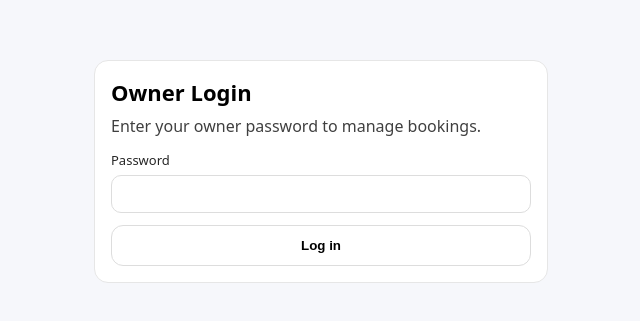
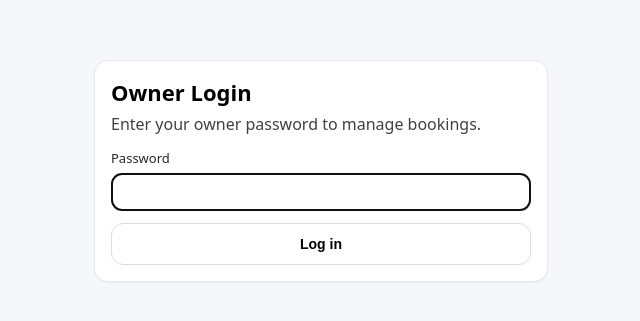
Before and after one commit to Liamdlking/Kingscaravan, a Next.js app: page /login in a window 1280 px wide. Shown: the part 249-570 px from the top of the page, without its empty margins (319-959 px from the left). Built offline with nearby package versions, Linux system fonts and the light colour scheme.

Commit message:
Update page.tsx

```diff
--- a/app/login/page.tsx
+++ b/app/login/page.tsx
@@ -19,6 +19,7 @@ export default function LoginPage() {
     });
 
     const json = await res.json();
+
     if (!res.ok) {
       setMsg(json?.error || "Login failed");
       return;
@@ -31,12 +32,12 @@ export default function LoginPage() {
     <div
       style={{
         minHeight: "100vh",
+        background: "#f6f7fb",
         display: "grid",
         placeItems: "center",
         padding: 20,
         fontFamily:
           "ui-sans-serif, system-ui, -apple-system, Segoe UI, Roboto, Helvetica, Arial",
-        background: "#f6f7fb",
       }}
     >
       <form
@@ -45,12 +46,13 @@ export default function LoginPage() {
           width: "100%",
           maxWidth: 420,
           background: "white",
-          border: "1px solid #e6e6e6",
+          border: "1px solid #e7e7ea",
           borderRadius: 14,
           padding: 16,
+          boxShadow: "0 1px 2px rgba(0,0,0,0.04)",
         }}
       >
-        <h1 style={{ margin: "0 0 8px", fontSize: 22 }}>Owner Login</h1>
+        <h1 style={{ margin: "0 0 6px", fontSize: 22 }}>Owner Login</h1>
         <p style={{ margin: "0 0 14px", opacity: 0.75 }}>
           Enter your owner password to manage bookings.
         </p>
@@ -61,17 +63,19 @@ export default function LoginPage() {
             type="password"
             value={password}
             onChange={(e) => setPassword(e.target.value)}
+            required
+            autoFocus
             style={{
               padding: "10px 12px",
               borderRadius: 10,
-              border: "1px solid #ddd",
+              border: "1px solid #d9d9de",
               fontSize: 14,
             }}
-            required
           />
         </label>
 
         <button
+          type="submit"
           style={{
             marginTop: 12,
             width: "100%",
@@ -79,8 +83,9 @@ export default function LoginPage() {
             borderRadius: 12,
             border: "1px solid #ddd",
             background: "white",
-            fontWeight: 700,
             cursor: "pointer",
+            fontWeight: 800,
+            fontSize: 14,
           }}
         >
           Log in
```
